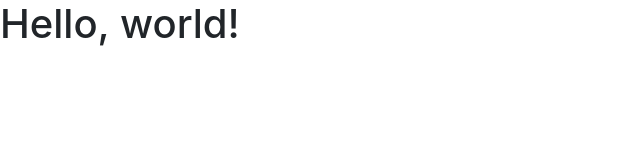
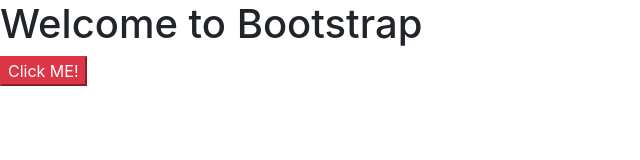
Before and after one commit to jefftze/SMC_WD3_Fall19, a plain HTML site: page index.html in a window 1280 px wide. Shown: the whole page, without its empty margins (0-640 px from the left). Drawn offline with nearby package versions, Linux system fonts and the light colour scheme.

Commit message:
Added a red button
Also changed the header and page title

```diff
--- a/index.html
+++ b/index.html
@@ -8,10 +8,11 @@
     <!-- Bootstrap CSS -->
     <link rel="stylesheet" href="https://stackpath.bootstrapcdn.com/bootstrap/4.3.1/css/bootstrap.min.css" integrity="sha384-ggOyR0iXCbMQv3Xipma34MD+dH/1fQ784/j6cY/iJTQUOhcWr7x9JvoRxT2MZw1T" crossorigin="anonymous">
 
-    <title>Hello, world!</title>
+    <title>Code for class 1</title>
   </head>
   <body>
-    <h1>Hello, world!</h1>
+    <h1>Welcome to Bootstrap</h1>
+    <button class="btn-danger">Click ME!</button>
 
     <!-- Optional JavaScript -->
     <!-- jQuery first, then Popper.js, then Bootstrap JS -->
```
